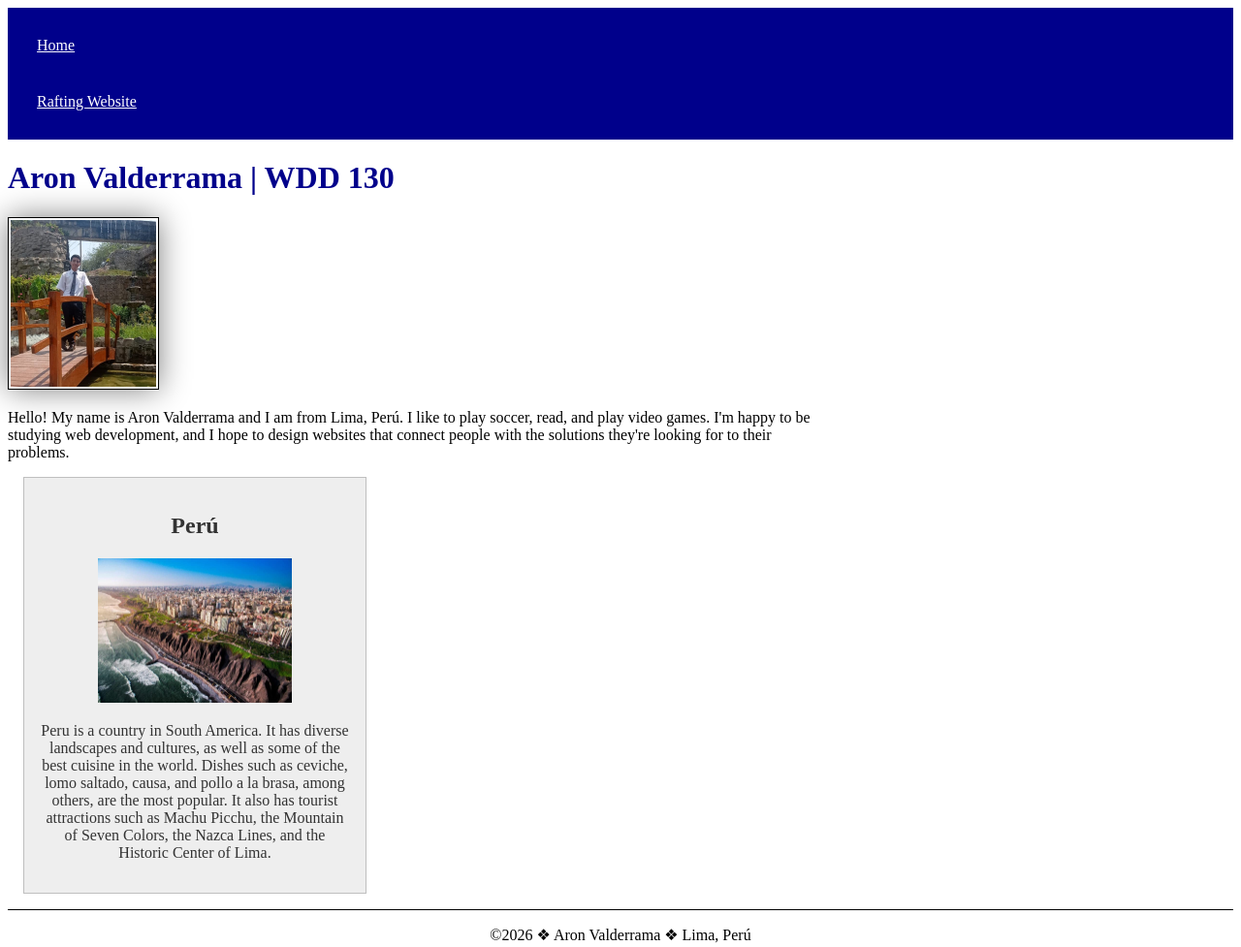
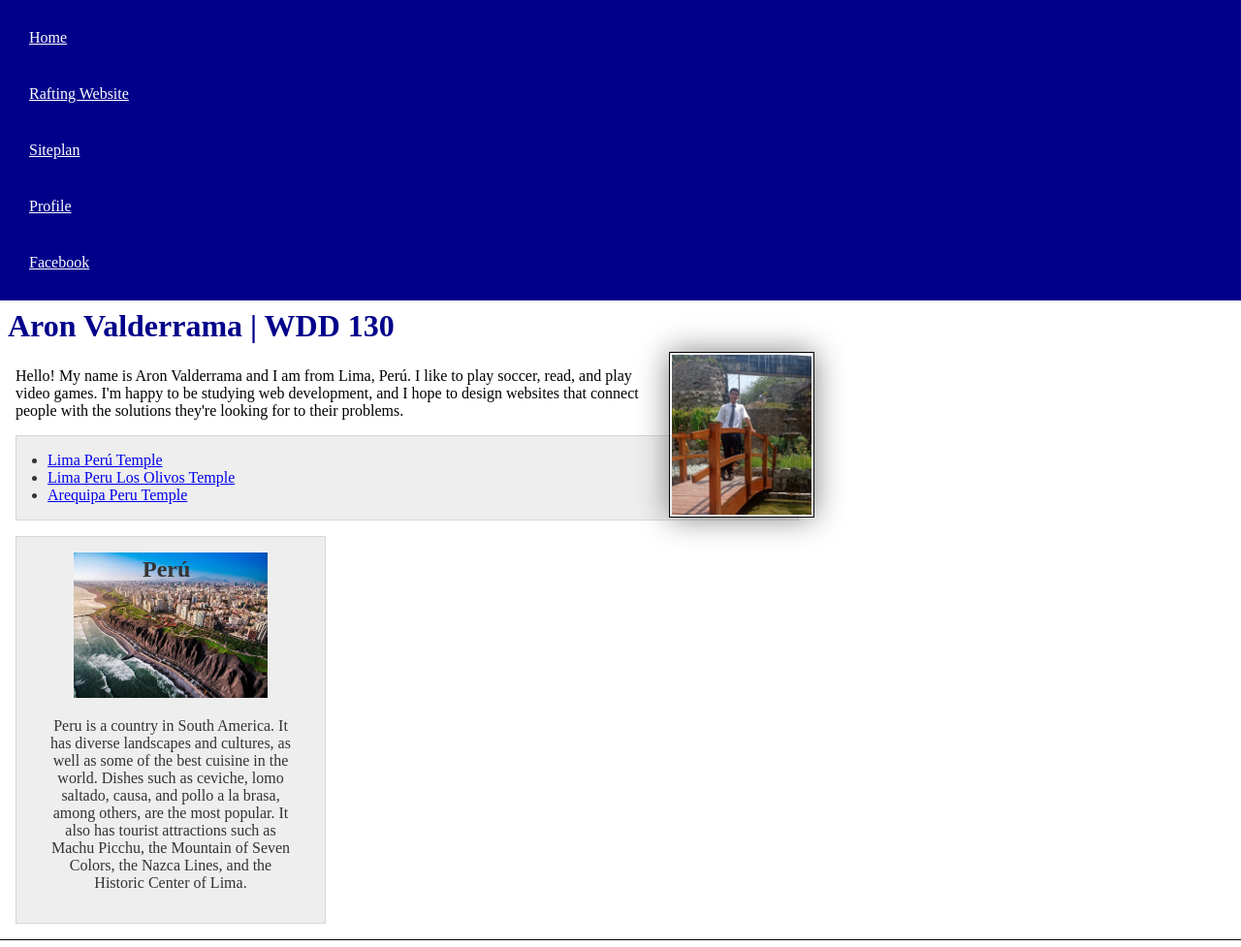
Before and after one commit to avalderrama07/wdd130, a plain HTML site: page index.html in a window 1280 px wide. Shown: the top 977 px of the page at 97% size. Drawn offline with Linux system fonts and the light colour scheme.

Commit message:
create wwr html and added css style

```diff
--- a/index.html
+++ b/index.html
@@ -1,3 +1,4 @@
+<!--17 September 2026-->
 <!DOCTYPE html>
 <html lang="en">
 
@@ -16,6 +17,9 @@
         <nav>
             <a href="#">Home</a>
             <a href="wwr/">Rafting Website</a>
+            <a href="wwr/site-plan-rafting.html">Siteplan</a>
+            <a href="https://linkedin.com/in/aron-valderrama-55b0733b9">Profile</a>
+            <a href="https://facebook.com">Facebook</a>
         </nav>
     </header>
     <main>
@@ -25,15 +29,28 @@
             and play video games. I'm happy to be studying web development, and I hope to design
             websites that connect people with the solutions they're looking for to their problems.
         </p>
+        <ul class="box indent">
+            <li><a href="https://www.churchofjesuschrist.org/temples/details/lima-peru-temple?lang=eng"
+                  target="_blank">Lima Perú Temple</a>
+            </li>
+            <li><a href="https://www.churchofjesuschrist.org/temples/details/lima-peru-los-olivos-temple?lang=eng"
+                  target="_blank">Lima Peru Los Olivos Temple</a>
+            </li>
+            <li><a href="https://www.churchofjesuschrist.org/temples/details/arequipa-peru-temple?lang=eng"
+                  target="_blank">Arequipa Peru Temple</a></li>
+        </ul>
     </main>
-    <aside>
+    <aside class="box">
         <h2>Perú</h2>
         <img src="images/peru.jpg" alt="Peruvian coastal landscape">
-        <p>Peru is a country in South America. It has diverse landscapes and cultures, as well as
+        <p>Peru is a country in South America. It has diverse landscapes and cultures, as
+            well as
             some of the
-            best cuisine in the world. Dishes such as ceviche, lomo saltado, causa, and pollo a la
+            best cuisine in the world. Dishes such as ceviche, lomo saltado, causa, and
+            pollo a la
             brasa, among
-            others, are the most popular. It also has tourist attractions such as Machu Picchu, the
+            others, are the most popular. It also has tourist attractions such as Machu
+            Picchu, the
             Mountain of
             Seven Colors, the Nazca Lines, and the Historic Center of Lima.</p>
 
--- a/styles/styles.css
+++ b/styles/styles.css
@@ -1,3 +1,9 @@
+* {
+    margin: 0;
+    padding: 0;
+    box-sizing: border-box;
+}
+
 :root {
     --primary-color: darkblue;
     --accent1-color: #eee;
@@ -18,6 +24,7 @@ nav a {
 
 h1 {
     color: var(--primary-color);
+    padding: .5rem;
 }
 
 main {
@@ -26,17 +33,19 @@ main {
 
 aside {
     width: 20rem;
-    margin: 1rem;
-    border: 1px solid rgb(0 0 0 / 0.2);
-    padding: 1rem;
-    background-color: var(--accent1-color);
-    color: var(--heading-color);
     text-align: center;
+    position: relative;
 }
 
 aside img {
     width: 200px;
     height: auto;
+}
+
+aside h2 {
+    position: absolute;
+    top: 20px;
+    left: 130px;
 }
 
 main img {
@@ -45,10 +54,12 @@ main img {
     border: 1px solid black;
     padding: 2px;
     box-shadow: 0 0 30px gray;
+    float: right;
+    margin: 0 0 1rem 1rem;
 }
 
 p {
-    padding: 0;
+    margin: 1rem;
 }
 
 footer {
@@ -56,3 +67,17 @@ footer {
     border-top: 1px solid #000;
     text-align: center;
 }
+
+/* Class Selectors */
+
+.box {
+    margin: 1rem;
+    border: 1px solid rgb(0 0 0 / 10%);
+    padding: 1rem;
+    background-color: var(--accent1-color);
+    color: var(--heading-color);
+}
+
+.indent {
+    padding-left: 2rem;
+}
--- /dev/null
+++ b/wwr/styles/rafting.css
@@ -0,0 +1,83 @@
+:root {
+    --primary-color: #005f73;
+    --secondary-color: #0a9396;
+    --accent1-color: #2b2d42;
+    --accent2-color: #e9d8a6;
+    --heading-font: "Georgia", serif;
+    --body-font: Arial, Helvetica, sans-serif;
+}
+
+* {
+    margin: 0;
+    padding: 0;
+    box-sizing: border-box;
+}
+
+body {
+    font-family: var(--body-font);
+    color: var(--accent1-color);
+}
+
+header,
+main,
+footer {
+    width: 840px;
+    margin: 0 auto;
+}
+
+h1,
+h2 {
+    font-family: var(--heading-font);
+    color: var(--primary-color);
+}
+
+nav,
+p,
+section,
+article {
+    margin: 16px;
+    padding: 8px;
+}
+
+.socialmedia a {
+    text-decoration: none;
+}
+
+.hero {
+    position: relative;
+}
+
+.hero img {
+    display: block;
+    width: 100%;
+    height: auto;
+}
+
+h1 {
+    position: absolute;
+    top: 20px;
+    width: 100%;
+    padding: 16px;
+    text-align: center;
+    opacity: 0.8;
+    background-color: var(--accent1-color);
+    color: #ffffff;
+}
+
+.hero article {
+    position: absolute;
+    top: 120px;
+    left: 20px;
+    right: 20px;
+    padding: 16px;
+    background-color: rgba(233, 216, 166, 0.85);
+    border-radius: 5px;
+}
+
+.hero article img {
+    float: right;
+    width: 125px;
+    height: auto;
+    margin-left: 16px;
+    border-radius: 5px;
+}
```
Also changed, not shown: wwr/about.html (added, +67 -0 lines), wwr/images/facebook.svg (added), wwr/images/happy-client.jpg (added), wwr/images/instagram.svg (added), wwr/images/rafting-hero.jpg (added), wwr/images/tiktok.svg (added), wwr/images/wwr-logo.png (added).
